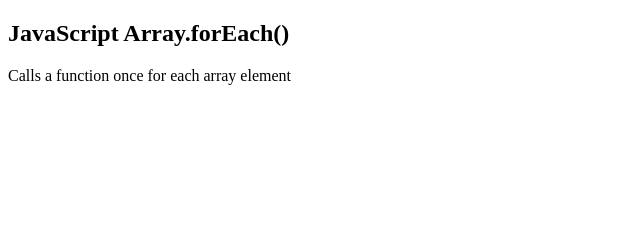
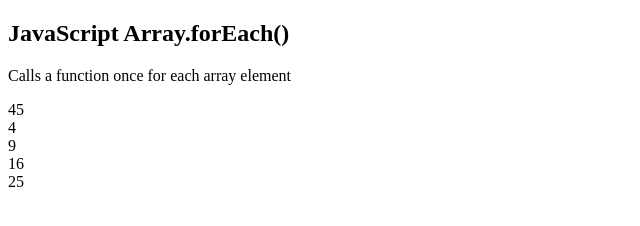
Before and after one commit to thanapatfd/JavaScript, a plain HTML site: page Lecture-3/arraylist.html in a window 1280 px wide. Shown: the full height of the page, 0-640 px from the left. Drawn offline with Linux system fonts and the light colour scheme.

Commit message:
Update arraylist.html

```diff
--- a/Lecture-3/arraylist.html
+++ b/Lecture-3/arraylist.html
@@ -10,7 +10,7 @@
         numbers.forEach(myFunction);
         document.getElementById("demo").innerHTML = txt;
 
-        function myFunction() {
+        function myFunction(value) {
             txt = txt + value + "<br>";
         }
     </script>
```
